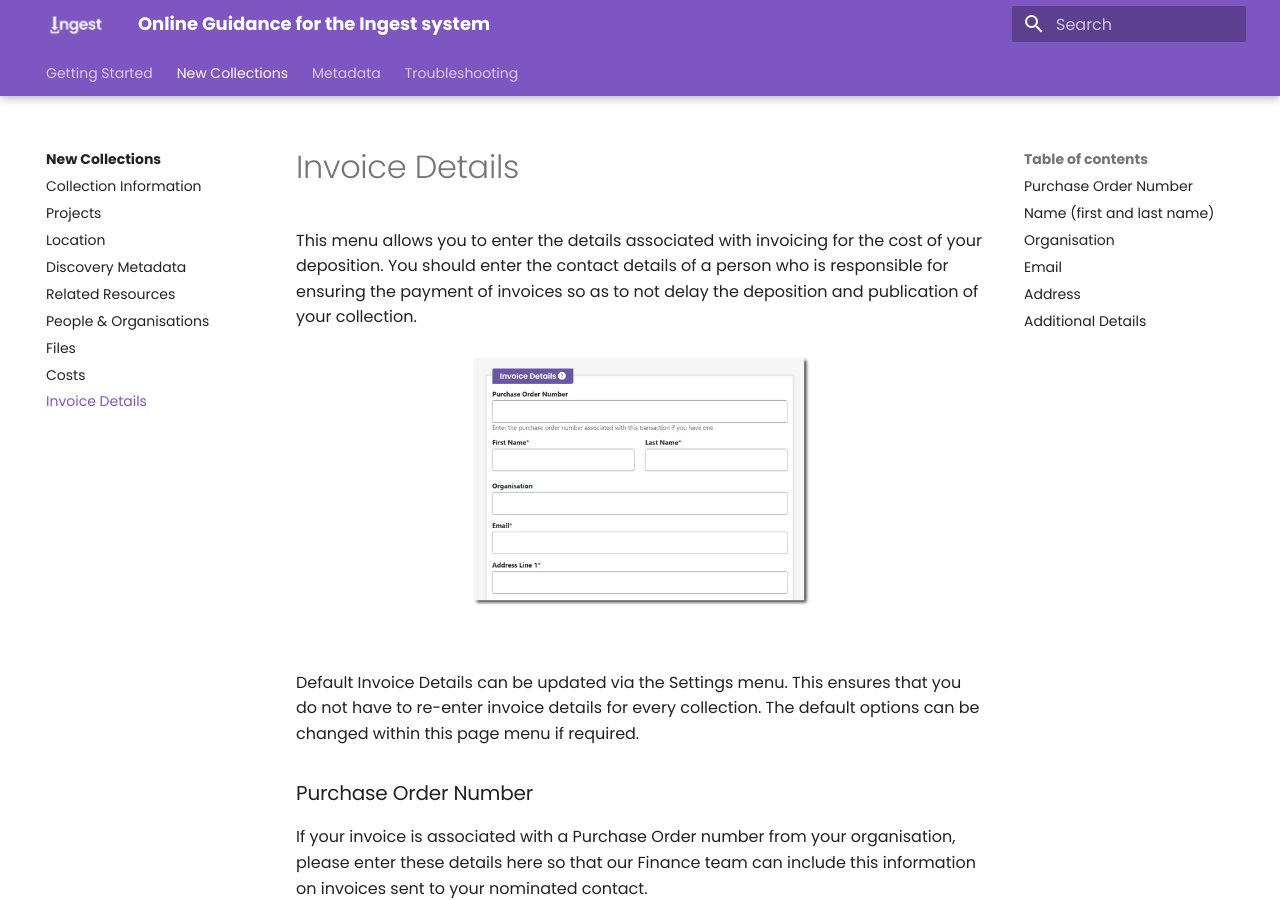
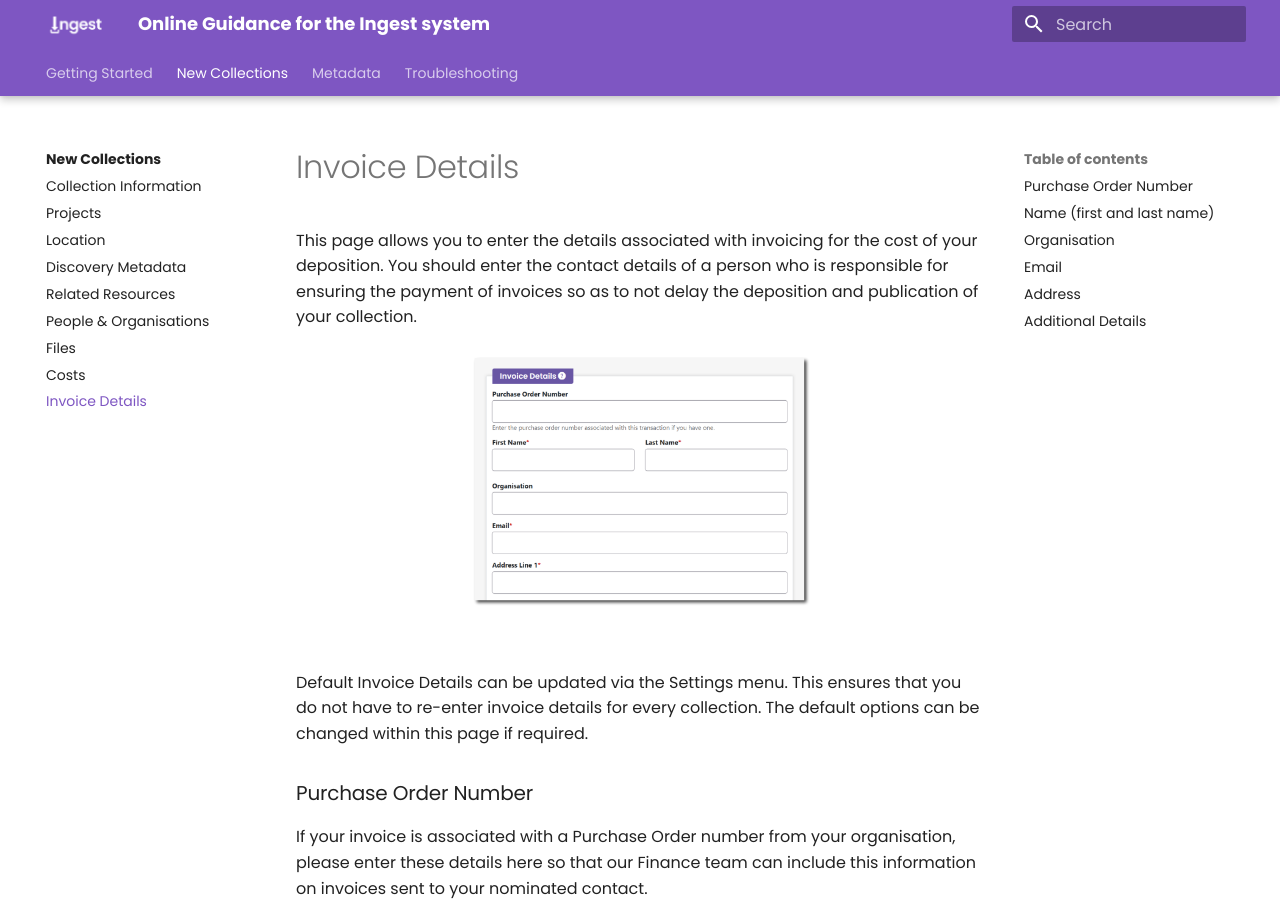
Before and after one commit to uoy-ads/ads-ingest-documentation, an MkDocs documentation site: the page built from docs/nc/nc_invoice.md, in a window 1280 px wide and 900 px high. Built offline with MkDocs 1.6.1 and Material for MkDocs 9.7.7, drawn with Linux system fonts in a browser that asks for light colours.

Commit message:
Clarify invoicing details in nc_invoice.md
Updated wording for clarity in the invoicing documentation.

```diff
--- a/docs/nc/nc_invoice.md
+++ b/docs/nc/nc_invoice.md
@@ -1,11 +1,11 @@
-This menu allows you to enter the details associated with invoicing for the cost of your deposition. You should enter the contact details of a person who is responsible for ensuring the payment of invoices so as to not delay the deposition and publication of your collection.
+This page allows you to enter the details associated with invoicing for the cost of your deposition. You should enter the contact details of a person who is responsible for ensuring the payment of invoices so as to not delay the deposition and publication of your collection.
 
 <figure markdown="span">
   ![Invoice menu](./assets/invoice.png){ width="350" }
   <figcaption></figcaption>
 </figure>
 
-Default Invoice Details can be updated via the Settings menu. This ensures that you do not have to re-enter invoice details for every collection. The default options can be changed within this page menu if required.
+Default Invoice Details can be updated via the Settings menu. This ensures that you do not have to re-enter invoice details for every collection. The default options can be changed within this page if required.
 
 ### Purchase Order Number
 
```
